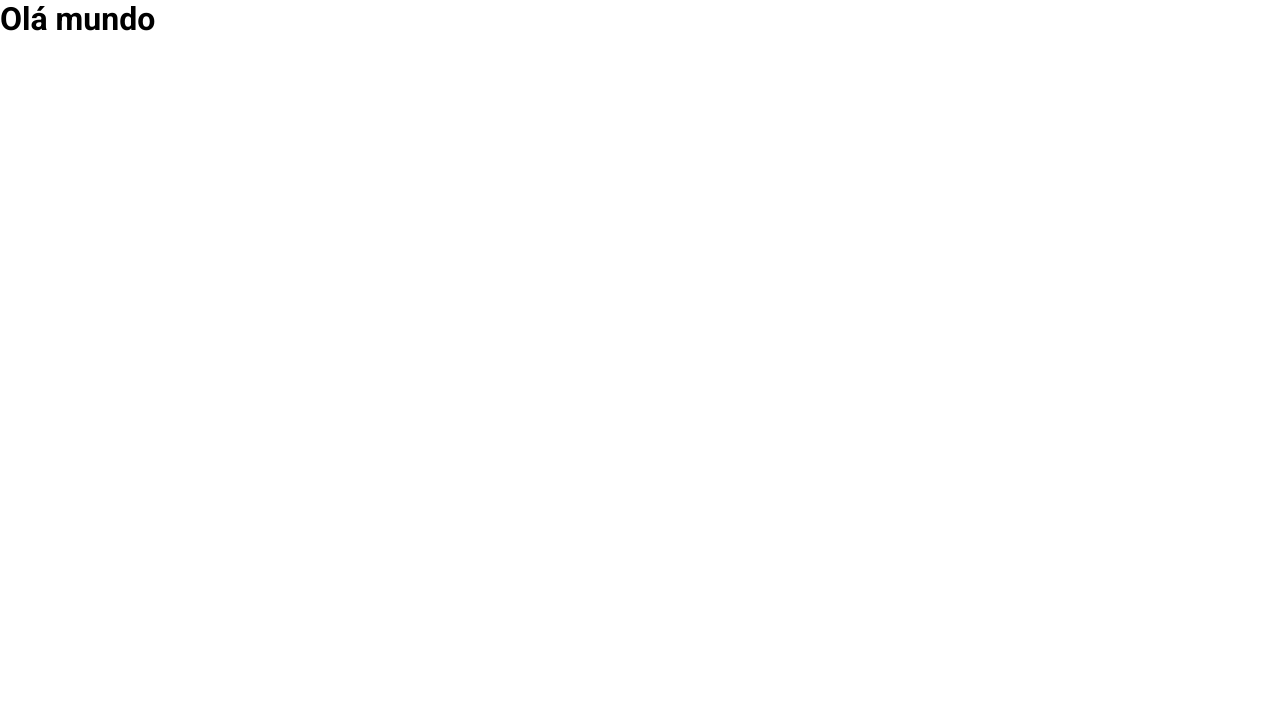
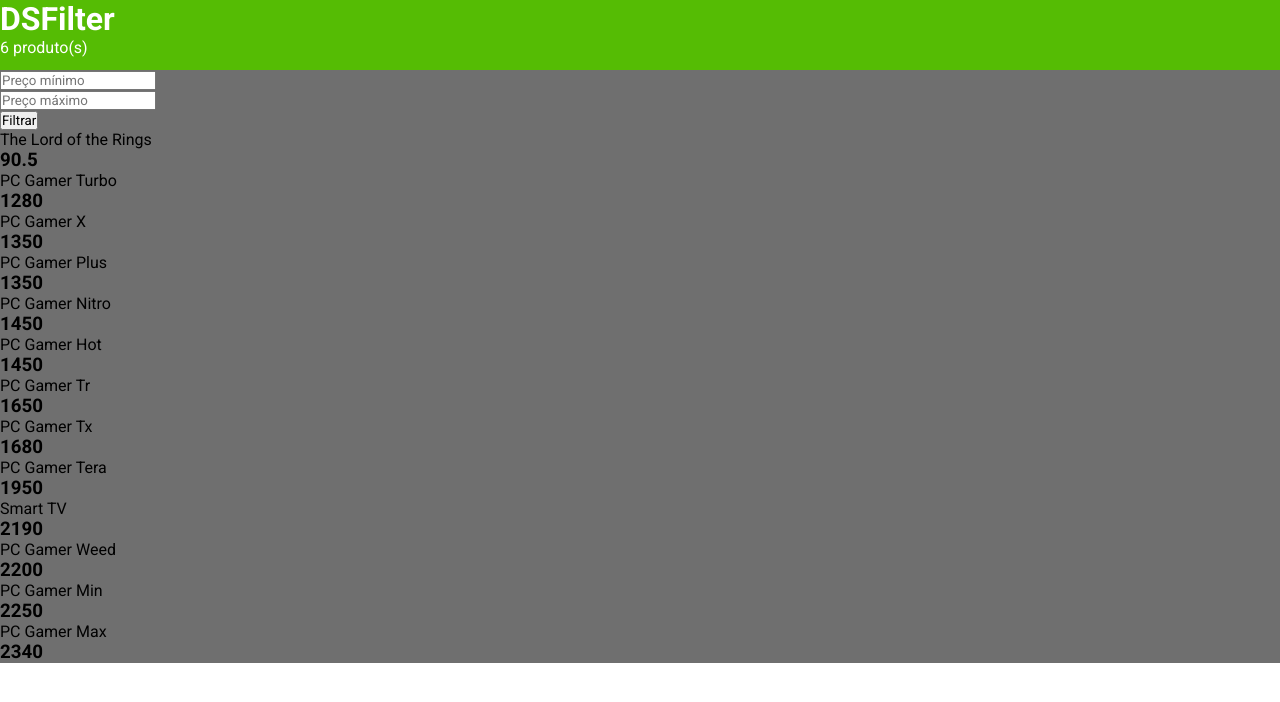
Before and after one commit to rafaelsulimann/desafio-dsfilter, a React (Vite) app: page / in a window 1280 px wide. Shown: the top 702 px of the page. Built offline with nearby package versions, Linux system fonts and the light colour scheme.

Commit message:
Header + Filter + Products Filtered (without css)

```diff
--- a/src/App.tsx
+++ b/src/App.tsx
@@ -1,11 +1,16 @@
-import { useState } from 'react'
-import reactLogo from './assets/react.svg'
+import { BrowserRouter, Route, Routes } from 'react-router-dom'
+import Home from './routes/Home'
+import HomeIndex from './routes/Home/HomeIndex'
 
-function App() {
+export default function App() {
 
   return (
-    <h1>Olá mundo</h1>
+    <BrowserRouter>
+      <Routes>
+        <Route path='/' element={<Home />}>
+          <Route index element={<HomeIndex />}/>
+        </Route>
+      </Routes>
+    </BrowserRouter>
   )
 }
-
-export default App
--- /dev/null
+++ b/src/components/FilterCard/index.tsx
@@ -0,0 +1,21 @@
+import './styles.scss';
+
+export default function FilterCard() {
+    return(
+        <div className="container filter-card-container">
+            <form className="filter-card">
+                <div className="filter-card-input">
+                    <label htmlFor="minValue">Preço mínimo</label>
+                    <input id="minValue" name="minValue" type="text" placeholder="Preço mínimo"/>
+                </div>
+                <div className="filter-card-input">
+                    <label htmlFor="maxValue">Preço mínimo</label>
+                    <input id="maxValue" name="maxValue" type="text" placeholder="Preço máximo"/>
+                </div>
+                <div className='filter-card-button-submit'>
+                    <button type='submit'>Filtrar</button>
+                </div>
+            </form>
+        </div>
+    );
+}
--- /dev/null
+++ b/src/components/FilterCard/styles.scss
@@ -0,0 +1,9 @@
+.filter-card-container {
+    .filter-card {
+        .filter-card-input {
+            label {
+                display: none;
+            }
+        }
+    }
+}
--- /dev/null
+++ b/src/components/Header/index.tsx
@@ -0,0 +1,14 @@
+export default function Header() {
+    return(
+        <header className="header">
+            <div className="container header-container">
+                <div className="header-title">
+                    <h1>DSFilter</h1>
+                </div>
+                <div className="header-filter-count">
+                    <p>6 produto(s)</p>
+                </div>
+            </div>
+        </header>
+    );
+}
--- /dev/null
+++ b/src/components/ListingProductsCard/index.tsx
@@ -0,0 +1,19 @@
+import { ProductDTO } from "../../models/product";
+import ProductCard from "../ProductCard";
+
+type Props ={
+    products: ProductDTO[];
+}
+
+export default function ListingProductsCard({products} : Props) {
+    return(
+        <div className="container listing-products-card-container">
+            <div className="listing-products-card">
+                {
+                    products &&
+                    products.map(product => <ProductCard product={product} key={product.id}/>)
+                }
+            </div>
+        </div>
+    );
+}
--- /dev/null
+++ b/src/components/ProductCard/index.tsx
@@ -0,0 +1,14 @@
+import { ProductDTO } from "../../models/product";
+
+type Props = {
+  product : ProductDTO;
+}
+
+export default function ProductCard({product} : Props) {
+  return (
+    <div className="product-card">
+      <p>{product.name}</p>
+      <h3>{product.price}</h3>
+    </div>
+  );
+}
--- /dev/null
+++ b/src/models/product.ts
@@ -0,0 +1,5 @@
+export type ProductDTO ={
+    id : number;
+    name : string;
+    price : number;
+}
--- /dev/null
+++ b/src/routes/Home/HomeIndex/index.tsx
@@ -0,0 +1,25 @@
+import { useEffect, useState } from "react";
+import FilterCard from "../../../components/FilterCard";
+import ListingProductsCard from "../../../components/ListingProductsCard";
+import { ProductDTO } from "../../../models/product";
+import * as productService from '../../../services/product-service'
+
+export default function HomeIndex() {
+
+    const [products, setProducts] = useState<ProductDTO[]>([]);
+
+    useEffect(() => {
+        setProducts(productService.findByPrice(0, Number.MAX_SAFE_INTEGER));
+    }, [])
+
+    return(
+        <main className="home-index">
+            <section className="filter">
+                <FilterCard />
+            </section>
+            <section className="listing">
+                <ListingProductsCard products={products}/>
+            </section>
+        </main>
+    );
+}
--- /dev/null
+++ b/src/routes/Home/index.tsx
@@ -0,0 +1,11 @@
+import { Outlet } from "react-router-dom";
+import Header from "../../components/Header";
+
+export default function Home() {
+    return(
+        <>
+            <Header />
+            <Outlet />
+        </>
+    );
+}
--- /dev/null
+++ b/src/services/product-service.ts
@@ -0,0 +1,75 @@
+import { ProductDTO } from "../models/product";
+
+export function findByPrice(min: number, max: number): ProductDTO[] {
+    return products
+      .filter((x) => x.price >= min && x.price <= max)
+      .sort((x, y) => x.price - y.price);
+  }
+
+const products: ProductDTO[] = [
+  {
+    id: 1,
+    name: "The Lord of the Rings",
+    price: 90.5,
+  },
+  {
+    id: 2,
+    name: "Smart TV",
+    price: 2190.0,
+  },
+  {
+    id: 7,
+    name: "PC Gamer X",
+    price: 1350.0,
+  },
+  {
+    id: 15,
+    name: "PC Gamer Weed",
+    price: 2200.0,
+  },
+  {
+    id: 21,
+    name: "PC Gamer Tx",
+    price: 1680.0,
+  },
+  {
+    id: 17,
+    name: "PC Gamer Turbo",
+    price: 1280.0,
+  },
+  {
+    id: 20,
+    name: "PC Gamer Tr",
+    price: 1650.0,
+  },
+  {
+    id: 9,
+    name: "PC Gamer Tera",
+    price: 1950.0,
+  },
+  {
+    id: 13,
+    name: "PC Gamer Plus",
+    price: 1350.0,
+  },
+  {
+    id: 11,
+    name: "PC Gamer Nitro",
+    price: 1450.0,
+  },
+  {
+    id: 23,
+    name: "PC Gamer Min",
+    price: 2250.0,
+  },
+  {
+    id: 16,
+    name: "PC Gamer Max",
+    price: 2340.0,
+  },
+  {
+    id: 18,
+    name: "PC Gamer Hot",
+    price: 1450.0,
+  },
+];
```
